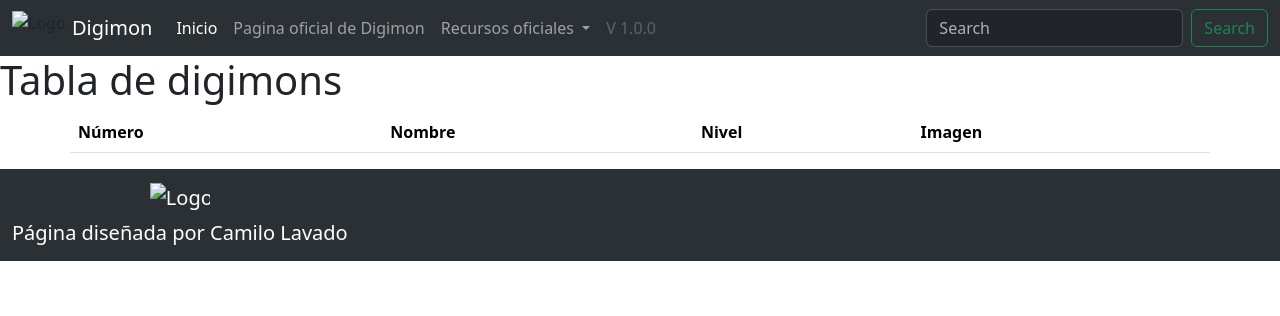
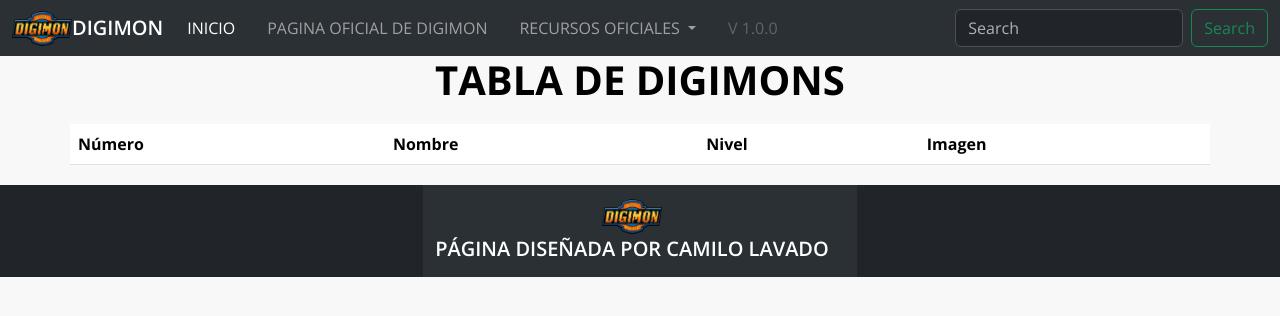
Before and after one commit to Kroszover/M2-CONSOLIDACION-DIGIMON-FINAL-DRILLING, a plain HTML site: page index.html in a window 1280 px wide. Drawn offline with nearby package versions, Linux system fonts and the light colour scheme; the site is published under a folder, as on GitHub Pages, so addresses that start at the root find nothing; no server answers.

Commit message:
Update index.html

```diff
--- a/index.html
+++ b/index.html
@@ -7,13 +7,13 @@
     <title>Bootstrap demo</title>
     <link href="https://cdn.jsdelivr.net/npm/bootstrap@5.3.0-alpha3/dist/css/bootstrap.min.css" rel="stylesheet"
         integrity="sha384-KK94CHFLLe+nY2dmCWGMq91rCGa5gtU4mk92HdvYe+M/SXH301p5ILy+dN9+nJOZ" crossorigin="anonymous" />
-    <link rel="stylesheet" href="/assets/css/style.css" />
+    <link rel="stylesheet" href="assets/css/style.css" />
 </head>
 
 <body>
     <nav class="navbar bg-dark navbar-expand-lg bg-body-tertiary" data-bs-theme="dark">
         <div class="container-fluid">
-            <img id="logonav" src="/assets/img/logo.png" alt="Logo" width="60" height="35" />
+            <img id="logonav" src="assets/img/logo.png" alt="Logo" width="60" height="35" />
             <a class="navbar-brand" href="#">Digimon</a>
             <button class="navbar-toggler" type="button" data-bs-toggle="collapse"
                 data-bs-target="#navbarSupportedContent" aria-controls="navbarSupportedContent" aria-expanded="false"
@@ -88,7 +88,7 @@
         <nav class="navbar bg-black bg-body-tertiary" data-bs-theme="dark">
             <div class="container-fluid">
                 <a class="navbar-brand" href="#">
-                    <img src="/assets/img/logo.png" alt="Logo" width="60" height="35"
+                    <img src="assets/img/logo.png" alt="Logo" width="60" height="35"
                         class="d-inline-block align-text-top" /><br>
                     Página diseñada por Camilo Lavado
                 </a>
@@ -106,7 +106,7 @@
         crossorigin="anonymous"></script>
 
     <!--Js Propio-->
-    <script src="/assets/js/main.js"></script>
+    <script src="assets/js/main.js"></script>
 </body>
 
 </html>
```
